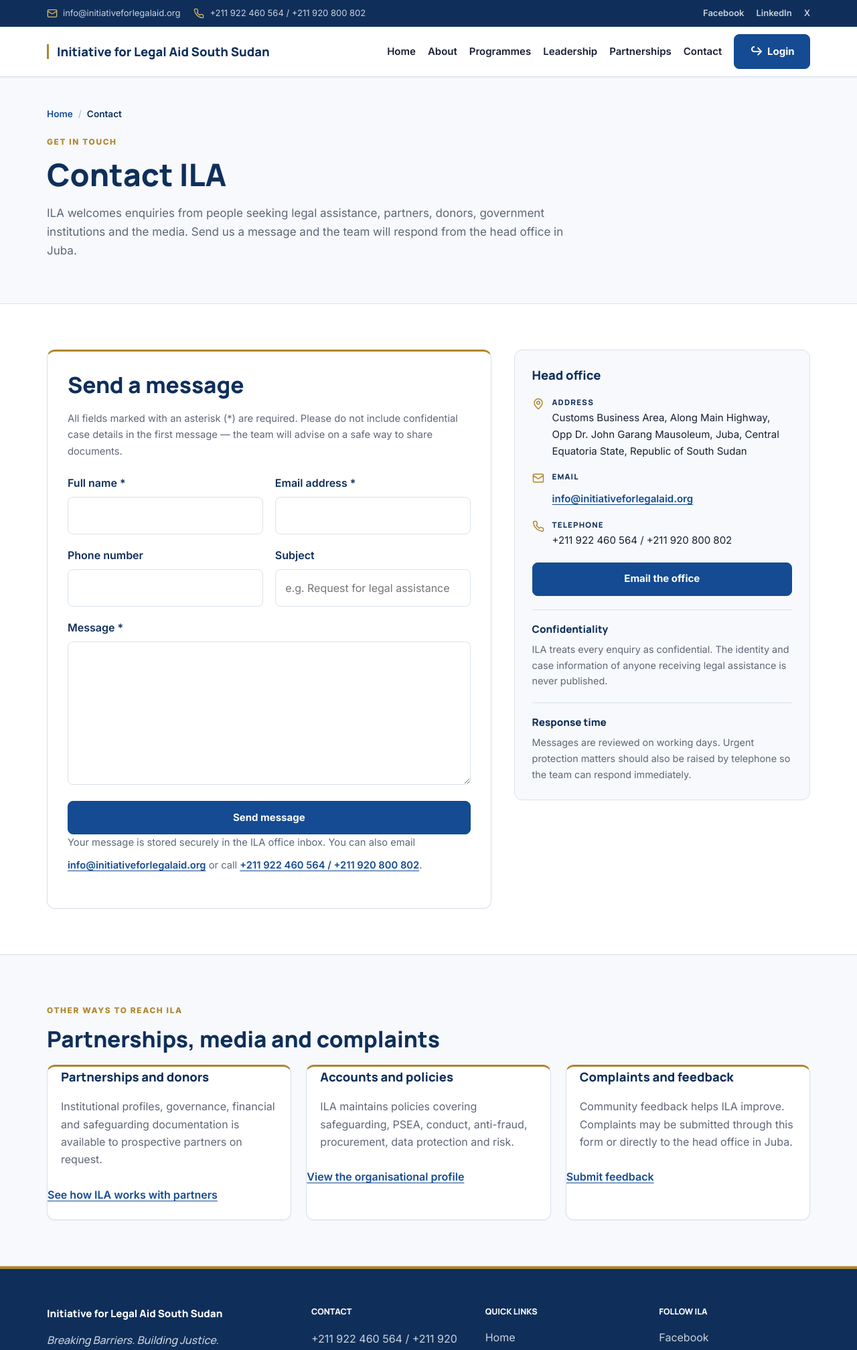
After one commit to freerfa/https-initiativeforlegalaid.org, a Flask app: page /contact in a window 1280 px wide. The commit adds this page. Shown: the top 2016 px of the page at 67% size. Run offline with Flask 3, Linux system fonts and the light colour scheme; data comes from the database, SQL or seed files in the repository; some libraries are stand-ins or nearby versions.

Commit message:
Email: contact form (/contact) + admin inbox (/admin/messages) with optional Resend HTTPS notifications; guide in deploy/EMAIL_SETUP.md

```diff
--- a/app.py
+++ b/app.py
@@ -4,6 +4,8 @@
 import secrets
 import socket
 import sqlite3
+import urllib.error
+import urllib.request
 from datetime import datetime, timedelta
 from functools import wraps
 from typing import Any, Dict, List
@@ -42,6 +44,17 @@
 ALLOWED_EXTENSIONS = {"png", "jpg", "jpeg", "gif", "webp"}
 ADMIN_BOOTSTRAP_ENABLED = os.environ.get("ADMIN_BOOTSTRAP", "0") == "1"
 
+# --- Contact-form email notification ---
+# Render blocks outbound SMTP (ports 25/465/587), so notifications are sent over
+# an email provider's HTTPS API on port 443. Resend is the default provider; set
+# RESEND_API_KEY + MAIL_FROM + MAIL_TO to switch the notifications on. With no
+# key configured the contact form still works and every enquiry is stored.
+MAIL_API_URL = os.environ.get("MAIL_API_URL", "https://api.resend.com/emails")
+MAIL_API_KEY = os.environ.get("RESEND_API_KEY", "").strip()
+MAIL_FROM = os.environ.get("MAIL_FROM", "").strip()
+MAIL_TO = os.environ.get("MAIL_TO", "").strip()
+CONTACT_RATE_LIMIT = int(os.environ.get("CONTACT_RATE_LIMIT", "5") or "5")
+
 os.makedirs(app.config["UPLOAD_FOLDER"], exist_ok=True)
 
 
@@ -64,6 +77,24 @@
         os.makedirs(DATA_DIR, exist_ok=True)
     conn = get_db_connection()
     conn.execute("CREATE TABLE IF NOT EXISTS site_data (id INTEGER PRIMARY KEY, data JSON)")
+    # Website enquiry inbox: one row per contact-form submission. Kept in its own
+    # table (not in site_data) so content resets never touch visitor messages.
+    conn.execute(
+        """
+        CREATE TABLE IF NOT EXISTS contact_messages (
+            id INTEGER PRIMARY KEY AUTOINCREMENT,
+            created_at TEXT NOT NULL,
+            name TEXT NOT NULL,
+            email TEXT NOT NULL,
+            phone TEXT NOT NULL DEFAULT '',
+            subject TEXT NOT NULL DEFAULT '',
+            body TEXT NOT NULL,
+            ip TEXT NOT NULL DEFAULT '',
+            is_read INTEGER NOT NULL DEFAULT 0,
+            mail_status TEXT NOT NULL DEFAULT 'not_sent'
+        )
+        """
+    )
     row = conn.execute("SELECT data FROM site_data WHERE id = 1").fetchone()
     seed = "{}"
     try:
@@ -412,6 +443,117 @@
     return rows
 
 
+# ===== Contact messages: website enquiry inbox + email notification =====
+def mail_configured() -> bool:
+    """True when every value needed to send a notification email is present."""
+    return bool(MAIL_API_KEY and MAIL_FROM and MAIL_TO)
+
+
+def save_message(name: str, email: str, phone: str, subject: str, body: str, ip: str) -> int:
+    conn = get_db_connection()
+    cursor = conn.execute(
+        """INSERT INTO contact_messages (created_at, name, email, phone, subject, body, ip)
+           VALUES (?, ?, ?, ?, ?, ?, ?)""",
+        (datetime.now().strftime("%Y-%m-%d %H:%M:%S"), name, email, phone, subject, body, ip),
+    )
+    message_id = int(cursor.lastrowid or 0)
+    conn.commit()
+    conn.close()
+    return message_id
+
+
+def recent_message_count(ip: str, hours: int = 1) -> int:
+    """Submissions from one IP in the last `hours` — a light spam brake."""
+    if not ip:
+        return 0
+    conn = get_db_connection()
+    since = (datetime.now() - timedelta(hours=hours)).strftime("%Y-%m-%d %H:%M:%S")
+    row = conn.execute(
+        "SELECT COUNT(*) FROM contact_messages WHERE ip = ? AND created_at >= ?", (ip, since)
+    ).fetchone()
+    conn.close()
+    return int(row[0]) if row else 0
+
+
+def list_messages() -> List[Dict[str, Any]]:
+    conn = get_db_connection()
+    rows = conn.execute("SELECT * FROM contact_messages ORDER BY id DESC").fetchall()
+    conn.close()
+    return [dict(row) for row in rows]
+
+
+def unread_message_count() -> int:
+    conn = get_db_connection()
+    row = conn.execute("SELECT COUNT(*) FROM contact_messages WHERE is_read = 0").fetchone()
+    conn.close()
+    return int(row[0]) if row else 0
+
+
+def set_message_status(message_id: int, is_read: int = None, mail_status: str = None) -> None:
+    fields, params = [], []
+    if is_read is not None:
+        fields.append("is_read = ?")
+        params.append(is_read)
+    if mail_status is not None:
+        fields.append("mail_status = ?")
+        params.append(mail_status)
+    if not fields:
+        return
+    params.append(message_id)
+    conn = get_db_connection()
+    conn.execute("UPDATE contact_messages SET %s WHERE id = ?" % ", ".join(fields), params)
+    conn.commit()
+    conn.close()
+
+
+def delete_message(message_id: int) -> None:
+    conn = get_db_connection()
+    conn.execute("DELETE FROM contact_messages WHERE id = ?", (message_id,))
+    conn.commit()
+    conn.close()
+
+
+def send_notification_email(subject: str, body: str, reply_to: str = "") -> str:
+    """Send one notification over an HTTPS mail API (works on Render).
+
+    Returns a short status string stored alongside the message so the admin
+    inbox always shows whether the email actually went out.
+    """
+    if not mail_configured():
+        return "not_configured"
+    payload = {
+        "from": MAIL_FROM,
+        "to": [address.strip() for address in MAIL_TO.split(",") if address.strip()],
+        "subject": subject,
+        "text": body,
+    }
+    if reply_to:
+        payload["reply_to"] = reply_to
+    request_object = urllib.request.Request(
+        MAIL_API_URL,
+        data=json.dumps(payload).encode("utf-8"),
+        headers={
+            "Authorization": "Bearer %s" % MAIL_API_KEY,
+            "Content-Type": "application/json",
+        },
+        method="POST",
+    )
+    try:
+        with urllib.request.urlopen(request_object, timeout=10) as response:
+            if 200 <= response.status < 300:
+                return "sent"
+            return "failed: HTTP %s" % response.status
+    except urllib.error.HTTPError as error:
+        detail = ""
+        try:
+            detail = error.read(200).decode("utf-8", "replace")
+        except Exception:
+            detail = ""
+        return "failed: HTTP %s %s" % (error.code, detail.strip())
+    except (urllib.error.URLError, TimeoutError, OSError) as error:
+        return "failed: %s" % error
+
+
 @app.route("/admin/database", methods=["GET"])
 @login_required
 def admin_database():
@@ -609,6 +751,46 @@
     return True
 
 
+@app.route("/admin/messages")
+@login_required
+def admin_messages():
+    """Inbox for enquiries submitted through the public contact form."""
+    site = load_data()
+    return render_template(
+        "admin_messages.html",
+        site=site,
+        messages=list_messages(),
+        unread_messages=unread_message_count(),
+        mail_ready=mail_configured(),
+        mail_to=MAIL_TO,
+        mail_from=MAIL_FROM,
+    )
+
+
+@app.route("/admin/messages/<int:message_id>/read", methods=["POST"])
+@login_required
+def admin_message_read(message_id: int):
+    set_message_status(message_id, is_read=1)
+    flash("Message marked as read.")
+    return redirect(url_for("admin_messages"))
+
+
+@app.route("/admin/messages/<int:message_id>/unread", methods=["POST"])
+@login_required
+def admin_message_unread(message_id: int):
+    set_message_status(message_id, is_read=0)
+    flash("Message marked as unread.")
+    return redirect(url_for("admin_messages"))
+
+
+@app.route("/admin/messages/<int:message_id>/delete", methods=["POST"])
+@login_required
+def admin_message_delete(message_id: int):
+    delete_message(message_id)
+    flash("Message deleted.")
+    return redirect(url_for("admin_messages"))
+
+
 @app.errorhandler(404)
 def page_not_found(error):
     return render_template("404.html", site=load_data()), 404
@@ -652,6 +834,74 @@
 def leadership():
     site = load_data()
     return render_template("leadership.html", site=site)
+
+
+@app.route("/contact", methods=["GET", "POST"])
+def contact():
+    """Public enquiry form.
+
+    Every submission is saved to the database first, so an enquiry is never
+    lost even when email delivery is not configured or the provider is down.
+    """
+    site = load_data()
+    form = {"name": "", "email": "", "phone": "", "subject": "", "message": ""}
+    if request.method == "POST":
+        form = {
+            "name": request.form.get("name", "").strip(),
+            "email": request.form.get("email", "").strip(),
+            "phone": request.form.get("phone", "").strip(),
+            "subject": request.form.get("subject", "").strip(),
+            "message": request.form.get("message", "").strip(),
+        }
+        forwarding = request.headers.get("X-Forwarded-For", "") or request.remote_addr or ""
+        ip = forwarding.split(",")[0].strip()
+        subject = form["subject"] or "Website enquiry"
+
+        if request.form.get("website", "").strip():
+            # Honeypot field filled in: treat as a bot, but respond normally.
+            flash("Thank you. Your message has been received.")
+            return redirect(url_for("contact"))
+        if not form["name"] or not form["message"]:
+            flash("Please provide your name and a message.")
+        elif "@" not in form["email"] or "." not in form["email"].rsplit("@", 1)[-1]:
+            flash("Please provide a valid email address so the team can reply.")
+        elif recent_message_count(ip) >= CONTACT_RATE_LIMIT:
+            flash("You have already sent several messages. Please try again later, or call the office.")
+        else:
+            message_id = save_message(
+                form["name"], form["email"], form["phone"], subject, form["message"], ip
+            )
+            body = (
+                "New website enquiry — %s\n\n"
+                "Name:  %s\n"
+                "Email: %s\n"
+                "Phone: %s\n"
+                "Subject: %s\n\n"
+                "Message:\n%s\n\n"
+                "--\n"
+                "Sent from the contact form at %s\n"
+                "Reference: #%s\n"
+            ) % (
+                site.get("site_name", "ILA"),
+                form["name"],
+                form["email"],
+                form["phone"] or "—",
+                subject,
+                form["message"],
+                request.url_root.rstrip("/"),
+                message_id,
+            )
+            try:
+                status = send_notification_email(subject, body, reply_to=form["email"])
+            except Exception as error:  # never lose a submission because mail failed
+                status = "failed: %s" % error
+            set_message_status(message_id, mail_status=status)
+            if status == "sent":
+                flash("Thank you. Your message has been sent — our team will reply shortly.")
+            else:
+                flash("Thank you. Your message has been received and added to the office inbox.")
+            return redirect(url_for("contact"))
+    return render_template("contact.html", site=site, form=form, mail_ready=mail_configured())
 
 
 @app.route("/login", methods=["GET", "POST"])
@@ -793,7 +1043,8 @@
         site=site,
         values=site["values"],
         photo_slots=photo_slots(site),
-        admin_users=admin_users(site)
+        admin_users=admin_users(site),
+        unread_messages=unread_message_count()
     )
 
 
--- a/static/style.css
+++ b/static/style.css
@@ -2067,6 +2067,82 @@
   .partner-card { padding: 20px 18px; }
 }
 
+/* =====================================================================
+   CONTACT FORM + INBOX (2026-09-24)
+   ===================================================================== */
+.contact-grid { display: grid; grid-template-columns: minmax(0, 1.5fr) minmax(0, 1fr); gap: 34px; align-items: start; }
+.contact-card {
+  background: #fff;
+  border: 1px solid var(--line);
+  border-top: 3px solid var(--gold);
+  border-radius: 12px;
+  padding: 30px;
+  box-shadow: 0 1px 2px rgba(15, 47, 90, 0.04);
+}
+.contact-intro { margin: 0 0 22px; font-style: normal; }
+.contact-form { display: grid; gap: 0; }
+.field-row { display: grid; grid-template-columns: 1fr 1fr; gap: 0 18px; }
+.contact-submit { margin-top: 6px; }
+.contact-submit .primary-btn { width: 100%; cursor: pointer; }
+.honeypot { position: absolute; left: -9999px; width: 1px; height: 1px; overflow: hidden; }
+
+.contact-aside {
+  display: grid;
+  gap: 20px;
+  padding: 26px;
+  background: var(--soft);
+  border: 1px solid var(--line);
+  border-radius: 12px;
+}
+.contact-aside h2 { margin: 0; font-size: 1.15rem; }
+.contact-list { list-style: none; margin: 0; padding: 0; display: grid; gap: 16px; }
+.contact-list li { display: grid; grid-template-columns: 18px minmax(0, 1fr); gap: 12px; font-size: 0.9375rem; }
+.contact-list svg { color: var(--gold); margin-top: 3px; }
+.contact-list strong { display: block; font-family: var(--display); font-size: 0.72rem; font-weight: 800; text-transform: uppercase; letter-spacing: 0.1em; color: var(--navy); margin-bottom: 2px; }
+.block-btn { display: block; width: 100%; text-align: center; }
+.contact-note { padding-top: 16px; border-top: 1px solid var(--line); }
+.contact-note h3 { margin: 0 0 6px; font-size: 0.95rem; }
+.contact-note p { margin: 0; font-size: 0.9rem; color: var(--muted); }
+
+/* Admin inbox */
+.admin-card-actions { display: flex; align-items: center; gap: 8px; flex-wrap: wrap; }
+.mail-status { margin: 0; padding: 12px 14px; border-radius: 8px; font-size: 0.92rem; }
+.mail-status-on { background: #eef6f0; border: 1px solid #c3ddca; color: #1e5b39; }
+.mail-status-off { background: var(--cream); border: 1px solid #e6d7ac; color: var(--gold-hover); }
+.mail-status code { font-family: ui-monospace, SFMono-Regular, Menlo, Consolas, monospace; font-size: 0.85rem; background: rgba(15, 47, 90, 0.06); padding: 1px 5px; border-radius: 4px; }
+.message-card { padding: 22px 24px; }
+.message-unread { border-left: 4px solid var(--blue); }
+.message-head { display: flex; justify-content: space-between; align-items: start; gap: 20px; margin-bottom: 14px; padding-bottom: 12px; border-bottom: 1px solid var(--line); }
+.message-head h2 { margin: 0 0 6px; font-size: 1.1rem; }
+.message-meta { margin: 0 0 3px; font-size: 0.85rem; color: var(--muted); word-break: break-word; }
+.message-meta a { color: var(--blue); }
+.message-actions { display: flex; align-items: center; gap: 8px; flex: none; }
+.message-actions form { display: block; }
+.message-actions .secondary-btn { cursor: pointer; padding: 7px 14px; font-size: 0.82rem; }
+.message-body {
+  margin: 0;
+  padding: 14px 16px;
+  background: var(--soft);
+  border: 1px solid var(--line);
+  border-radius: 8px;
+  font-family: inherit;
+  font-size: 0.95rem;
+  line-height: 1.6;
+  white-space: pre-wrap;
+  overflow-wrap: anywhere;
+}
+.message-foot { margin: 12px 0 0; }
+
+@media (max-width: 1024px) {
+  .contact-grid { grid-template-columns: 1fr; }
+}
+@media (max-width: 768px) {
+  .contact-card, .contact-aside { padding: 22px 18px; }
+  .field-row { grid-template-columns: 1fr; }
+  .message-head { flex-direction: column; }
+  .message-actions { flex-wrap: wrap; }
+}
+
 /* --- Corner radii + display tracking follow-through --- */
 .hero-copy h1 { letter-spacing: -0.025em; }
 .hero-visual img { border-radius: 14px; box-shadow: var(--shadow); }
--- a/templates/admin_dashboard.html
+++ b/templates/admin_dashboard.html
@@ -17,6 +17,7 @@
         <a href="#social-proof">Social proof</a>
         <a href="#media">Media</a>
         <a href="#custom-content">Custom content</a>
+        <a href="/admin/messages">Messages{% if unread_messages %} <span class="db-badge">{{ unread_messages }} new</span>{% endif %}</a>
         <a href="/admin/database">Site database</a>
         <a href="#security">Security</a>
         <a href="#contact-details">Contact</a>
--- a/templates/base.html
+++ b/templates/base.html
@@ -48,7 +48,7 @@
           <a href="/#services">Programmes</a>
           <a href="/leadership">Leadership</a>
           <a href="/partnerships">Partnerships</a>
-          <a href="/#contact">Contact</a>
+          <a href="/contact">Contact</a>
           {% for page in site.pages %}<a href="{{ url_for('custom_page', slug=page.slug) }}">{{ page.title }}</a>{% endfor %}
           {% if session.get('logged_in') and session.get('role') == 'admin' %}
           <a href="/admin" class="nav-button login-button" aria-label="Admin dashboard" title="Admin dashboard"><span class="login-icon" aria-hidden="true">⚙</span><span>Dashboard</span></a>
--- /dev/null
+++ b/templates/contact.html
@@ -0,0 +1,113 @@
+{% extends 'base.html' %}
+
+{% block content %}
+<section class="page-hero">
+  <div class="container">
+    <nav class="breadcrumb" aria-label="Breadcrumb">
+      <a href="/">Home</a>
+      <span class="crumb-sep" aria-hidden="true">/</span>
+      <span aria-current="page">Contact</span>
+    </nav>
+    <span class="eyebrow">Get in touch</span>
+    <h1>Contact ILA</h1>
+    <p class="lead">ILA welcomes enquiries from people seeking legal assistance, partners, donors, government institutions and the media. Send us a message and the team will respond from the head office in Juba.</p>
+  </div>
+</section>
+
+<section class="section">
+  <div class="container contact-grid">
+    <div class="contact-card">
+      <h2>Send a message</h2>
+      <p class="note contact-intro">All fields marked with an asterisk (*) are required. Please do not include confidential case details in the first message — the team will advise on a safe way to share documents.</p>
+      <form method="post" action="/contact" class="contact-form">
+        <input type="hidden" name="csrf_token" value="{{ csrf_token() }}"/>
+        <div class="honeypot" aria-hidden="true">
+          <label for="website">Website (leave this field empty)</label>
+          <input id="website" type="text" name="website" tabindex="-1" autocomplete="off"/>
+        </div>
+        <div class="field-row">
+          <div class="form-group">
+            <label for="name">Full name *</label>
+            <input id="name" type="text" name="name" value="{{ form.name }}" required maxlength="120" autocomplete="name"/>
+          </div>
+          <div class="form-group">
+            <label for="email">Email address *</label>
+            <input id="email" type="email" name="email" value="{{ form.email }}" required maxlength="160" autocomplete="email"/>
+          </div>
+        </div>
+        <div class="field-row">
+          <div class="form-group">
+            <label for="phone">Phone number</label>
+            <input id="phone" type="tel" name="phone" value="{{ form.phone }}" maxlength="40" autocomplete="tel"/>
+          </div>
+          <div class="form-group">
+            <label for="subject">Subject</label>
+            <input id="subject" type="text" name="subject" value="{{ form.subject }}" maxlength="160" placeholder="e.g. Request for legal assistance"/>
+          </div>
+        </div>
+        <div class="form-group">
+          <label for="message">Message *</label>
+          <textarea id="message" name="message" rows="7" required maxlength="5000">{{ form.message }}</textarea>
+        </div>
+        <div class="contact-submit">
+          <button class="primary-btn wide" type="submit">Send message</button>
+          {% if not mail_ready %}<p class="note contact-intro">Your message is stored securely in the ILA office inbox. You can also email <a class="text-link" href="mailto:{{ site.contact_email }}">{{ site.contact_email }}</a> or call <a class="text-link" href="tel:{{ site.contact_phone|replace(' ', '')|replace('/', ',') }}">{{ site.contact_phone }}</a>.</p>{% endif %}
+        </div>
+      </form>
+    </div>
+
+    <aside class="contact-aside" aria-label="ILA contact details">
+      <h2>Head office</h2>
+      <ul class="contact-list">
+        <li>
+          <svg xmlns="http://www.w3.org/2000/svg" width="18" height="18" viewBox="0 0 24 24" fill="none" stroke="currentColor" stroke-width="2" stroke-linecap="round" stroke-linejoin="round" aria-hidden="true"><path d="M20 10c0 4.993-5.539 10.193-7.399 11.799a1 1 0 0 1-1.202 0C9.539 20.193 4 14.993 4 10a8 8 0 0 1 16 0"/><circle cx="12" cy="10" r="3"/></svg>
+          <span><strong>Address</strong>{{ site.contact_address }}</span>
+        </li>
+        <li>
+          <svg xmlns="http://www.w3.org/2000/svg" width="18" height="18" viewBox="0 0 24 24" fill="none" stroke="currentColor" stroke-width="2" stroke-linecap="round" stroke-linejoin="round" aria-hidden="true"><path d="m22 7-8.97 5.7a1.94 1.94 0 0 1-2.06 0L2 7"/><rect width="20" height="16" x="2" y="4" rx="2"/></svg>
+          <span><strong>Email</strong><a class="text-link" href="mailto:{{ site.contact_email }}">{{ site.contact_email }}</a></span>
+        </li>
+        <li>
+          <svg xmlns="http://www.w3.org/2000/svg" width="18" height="18" viewBox="0 0 24 24" fill="none" stroke="currentColor" stroke-width="2" stroke-linecap="round" stroke-linejoin="round" aria-hidden="true"><path d="M22 16.92v3a2 2 0 0 1-2.18 2 19.79 19.79 0 0 1-8.63-3.07 19.5 19.5 0 0 1-6-6 19.79 19.79 0 0 1-3.07-8.67A2 2 0 0 1 4.11 2h3a2 2 0 0 1 2 1.72 12.84 12.84 0 0 0 .7 2.81 2 2 0 0 1-.45 2.11L8.09 9.91a16 16 0 0 0 6 6l1.27-1.27a2 2 0 0 1 2.11-.45 12.84 12.84 0 0 0 2.81.7A2 2 0 0 1 22 16.92z"/></svg>
+          <span><strong>Telephone</strong>{{ site.contact_phone }}</span>
+        </li>
+      </ul>
+      <a class="primary-btn block-btn" href="mailto:{{ site.contact_email }}">Email the office</a>
+      <div class="contact-note">
+        <h3>Confidentiality</h3>
+        <p>ILA treats every enquiry as confidential. The identity and case information of anyone receiving legal assistance is never published.</p>
+      </div>
+      <div class="contact-note">
+        <h3>Response time</h3>
+        <p>Messages are reviewed on working days. Urgent protection matters should also be raised by telephone so the team can respond immediately.</p>
+      </div>
+    </aside>
+  </div>
+</section>
+
+<section class="section section-alt">
+  <div class="container">
+    <div class="heading-row">
+      <span class="eyebrow">Other ways to reach ILA</span>
+      <h2>Partnerships, media and complaints</h2>
+    </div>
+    <div class="card-grid">
+      <article class="info-card">
+        <h3>Partnerships and donors</h3>
+        <p>Institutional profiles, governance, financial and safeguarding documentation is available to prospective partners on request.</p>
+        <a class="text-link" href="/partnerships">See how ILA works with partners</a>
+      </article>
+      <article class="info-card">
+        <h3>Accounts and policies</h3>
+        <p>ILA maintains policies covering safeguarding, PSEA, conduct, anti-fraud, procurement, data protection and risk.</p>
+        <a class="text-link" href="/profile">View the organisational profile</a>
+      </article>
+      <article class="info-card">
+        <h3>Complaints and feedback</h3>
+        <p>Community feedback helps ILA improve. Complaints may be submitted through this form or directly to the head office in Juba.</p>
+        <a class="text-link" href="/contact">Submit feedback</a>
+      </article>
+    </div>
+  </div>
+</section>
+{% endblock %}
```
Also changed, not shown: deploy/EMAIL_SETUP.md (added, +118 -0 lines), render.yaml (+8 -0 lines), templates/admin_messages.html (added, +89 -0 lines), 1 other file.
